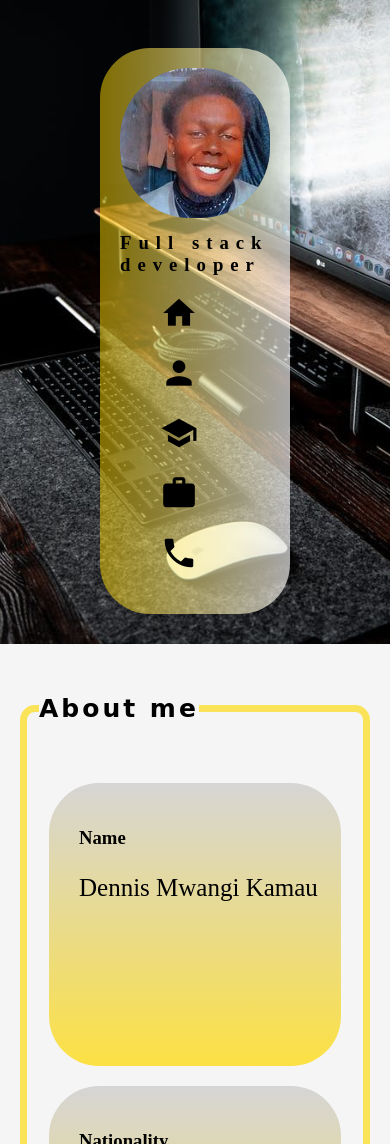
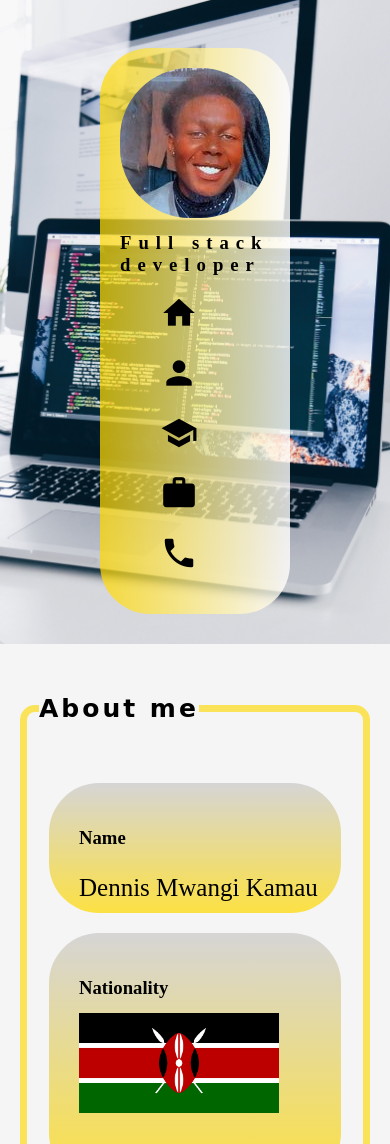
Before and after one commit to DennisMwangi1/My-portfolio, a plain HTML site: page index.html in a window 390 px wide. Shown: the top 1144 px of the page. Drawn offline with Linux system fonts and the light colour scheme; a web font is replaced by a local one.

Commit message:
added a new background image in section ! during responsiveness

```diff
--- a/assets/style.css
+++ b/assets/style.css
@@ -10,7 +10,7 @@ body{
     /* color: white; */
 }
 #sect1{
-    background-image: url("./images/background2.jpeg");
+    background-image: url("./images/background1.jpeg");
     background-repeat: no-repeat;
     background-position: center;
     background-size: cover;
@@ -131,7 +131,7 @@ fieldset>legend{
 }
 #sect2container>div{
     width: 100%;
-    height: 40vh;
+
     background: linear-gradient(to top, rgba(255, 217, 0, 0.724), rgba(189, 187, 187, 0.552));
     border-radius: 50px;
     margin: 10px;
@@ -328,7 +328,8 @@ a>img:hover{
         font-size: 25px;
     }
     #sect1{
-        background-image: url("./images/background2.jpeg");
+        background-image: url("./images/background.jpg");
+
         background-repeat: no-repeat;
         background-position: center;
         background-size: cover;
@@ -336,6 +337,7 @@ a>img:hover{
     }
     #sect1>#sect1container{
         border-radius: 50px;
+        background: linear-gradient(to right, rgba(255, 217, 0, 0.726), rgba(255, 254, 254, 0.815));
     }
     #sect1div1{
         border: 0px;
@@ -352,7 +354,7 @@ a>img:hover{
         flex-wrap: wrap;
     }
     #sect2container>div{
-        height: 30vh;
+
         margin: 10px;
         padding-left: 40px;
 
@@ -408,7 +410,7 @@ a>img:hover{
          background:linear-gradient(to top, rgba(255, 213, 1, 0.449), rgba(255, 225, 0, 0.737));
          margin: 30px;
          width: 100%;
-         height: 40vh;
+
          border-radius: 20px;
      }
 
```
Also changed, not shown: assets/images/background.jpg (added).
